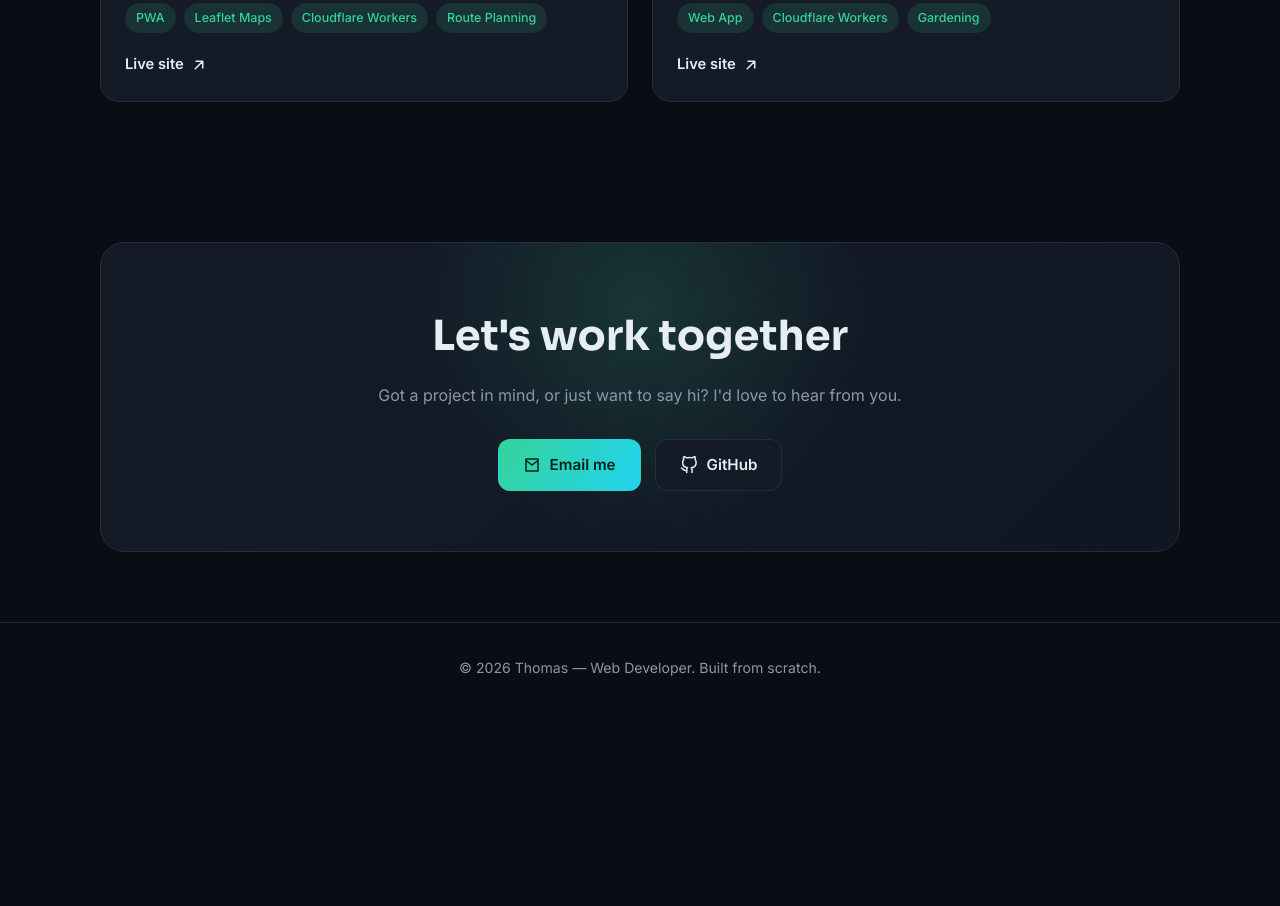
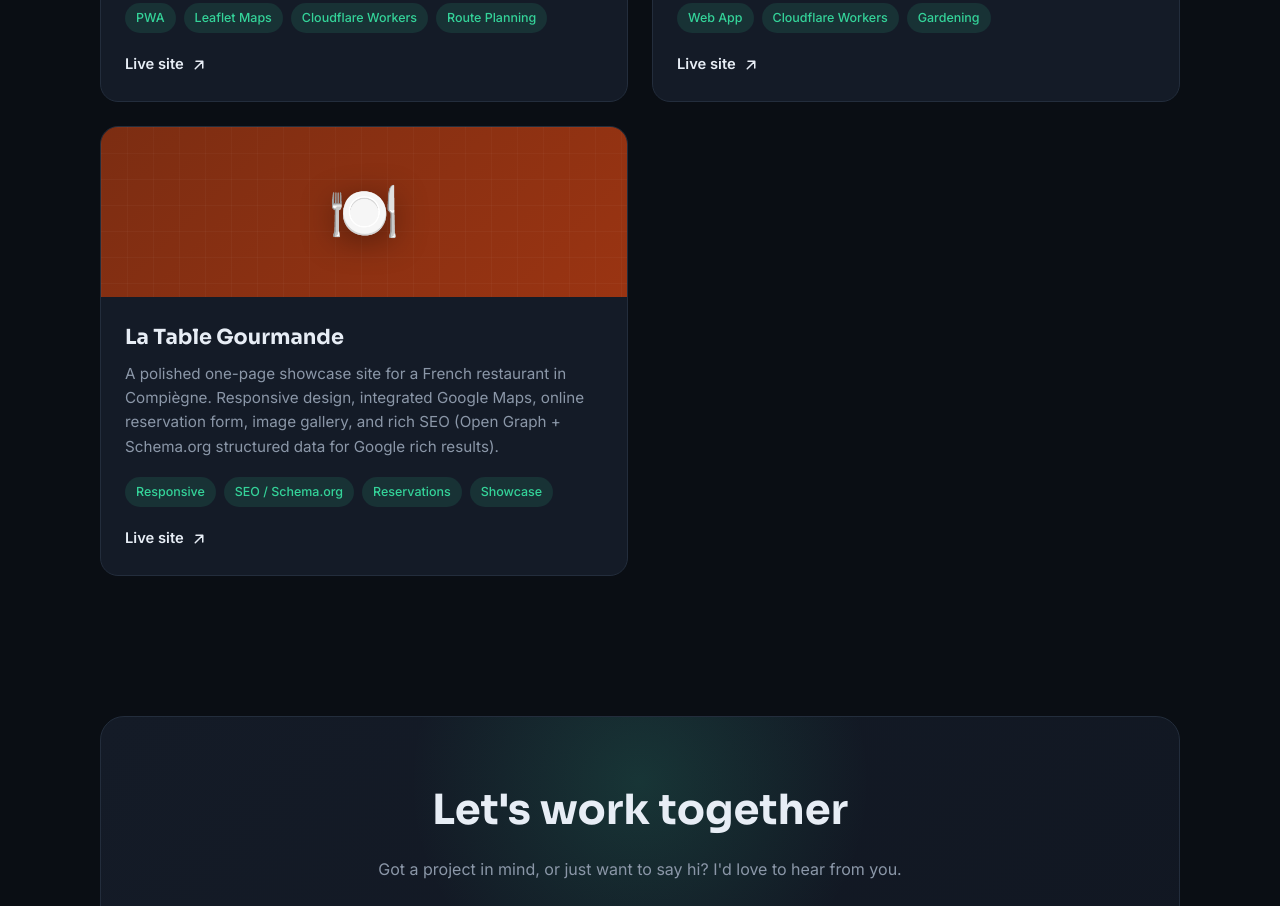
Before and after one commit to newtocode13yearsold/portfolio, a plain HTML site: page index.html in a window 1280 px wide. Shown: the part 1856-2762 px from the top of the page. Before the commit the page ends 2570 px from the top, so only its background shows below. Drawn offline with Linux system fonts and the light colour scheme.

Commit message:
Add La Table Gourmande restaurant project

```diff
--- a/index.html
+++ b/index.html
@@ -255,6 +255,7 @@
   }
   .thumb.bwr { background: linear-gradient(135deg, #0f3d2e, #134e4a); }
   .thumb.jardin { background: linear-gradient(135deg, #14532d, #3f6212); }
+  .thumb.resto { background: linear-gradient(135deg, #7c2d12, #9a3412); }
   .thumb .emoji { font-size: 3.6rem; filter: drop-shadow(0 6px 16px rgba(0,0,0,0.4)); z-index: 1; }
   .thumb::after {
     content: '';
@@ -433,6 +434,26 @@
         </div>
       </article>
 
+      <article class="project reveal">
+        <div class="thumb resto"><span class="emoji">🍽️</span></div>
+        <div class="body">
+          <h3>La Table Gourmande</h3>
+          <p class="desc">A polished one-page showcase site for a French restaurant in Compiègne. Responsive design, integrated Google Maps, online reservation form, image gallery, and rich SEO (Open Graph + Schema.org structured data for Google rich results).</p>
+          <div class="tags">
+            <span class="tag">Responsive</span>
+            <span class="tag">SEO / Schema.org</span>
+            <span class="tag">Reservations</span>
+            <span class="tag">Showcase</span>
+          </div>
+          <div class="links">
+            <a href="https://newtocode13yearsold.github.io/la-table-gourmande/" target="_blank" rel="noopener">
+              Live site
+              <svg class="ico" viewBox="0 0 24 24"><path d="M7 17L17 7M17 7H8M17 7v9"/></svg>
+            </a>
+          </div>
+        </div>
+      </article>
+
     </div>
   </div>
 </section>
```
